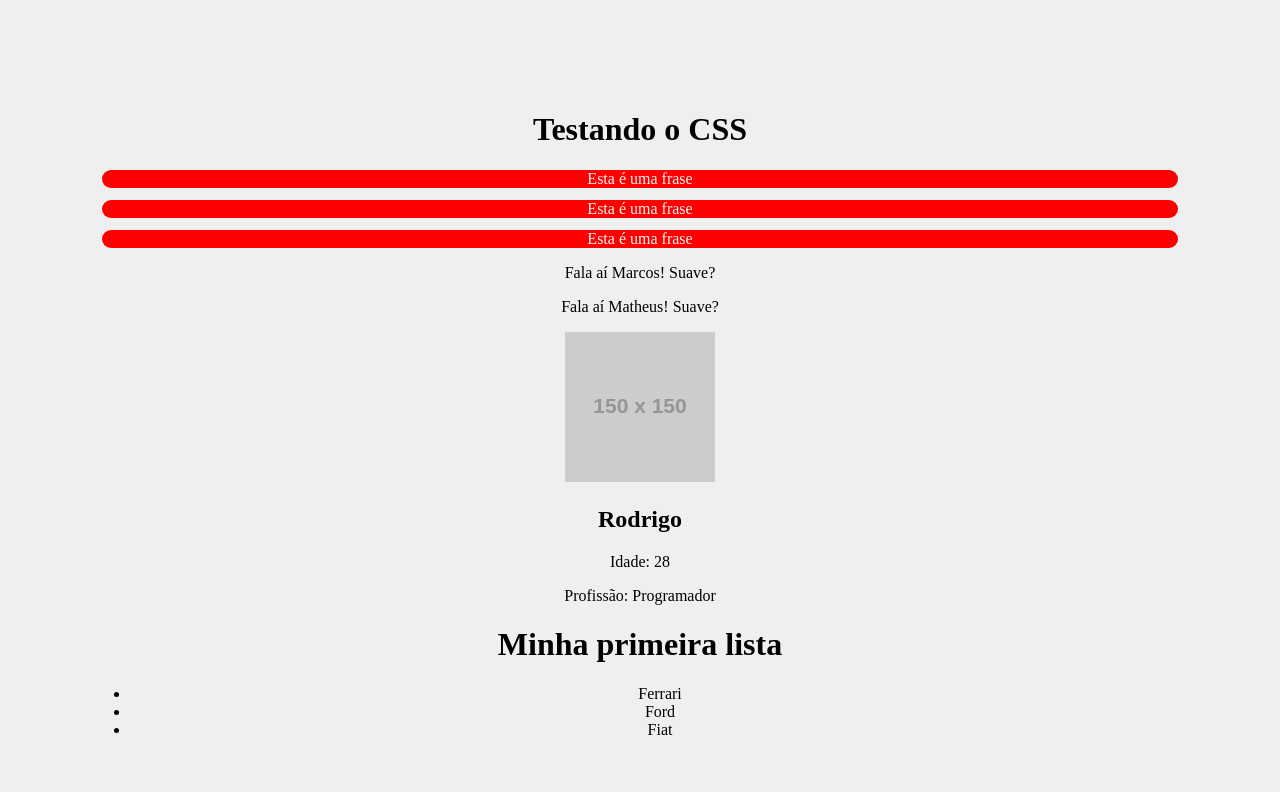
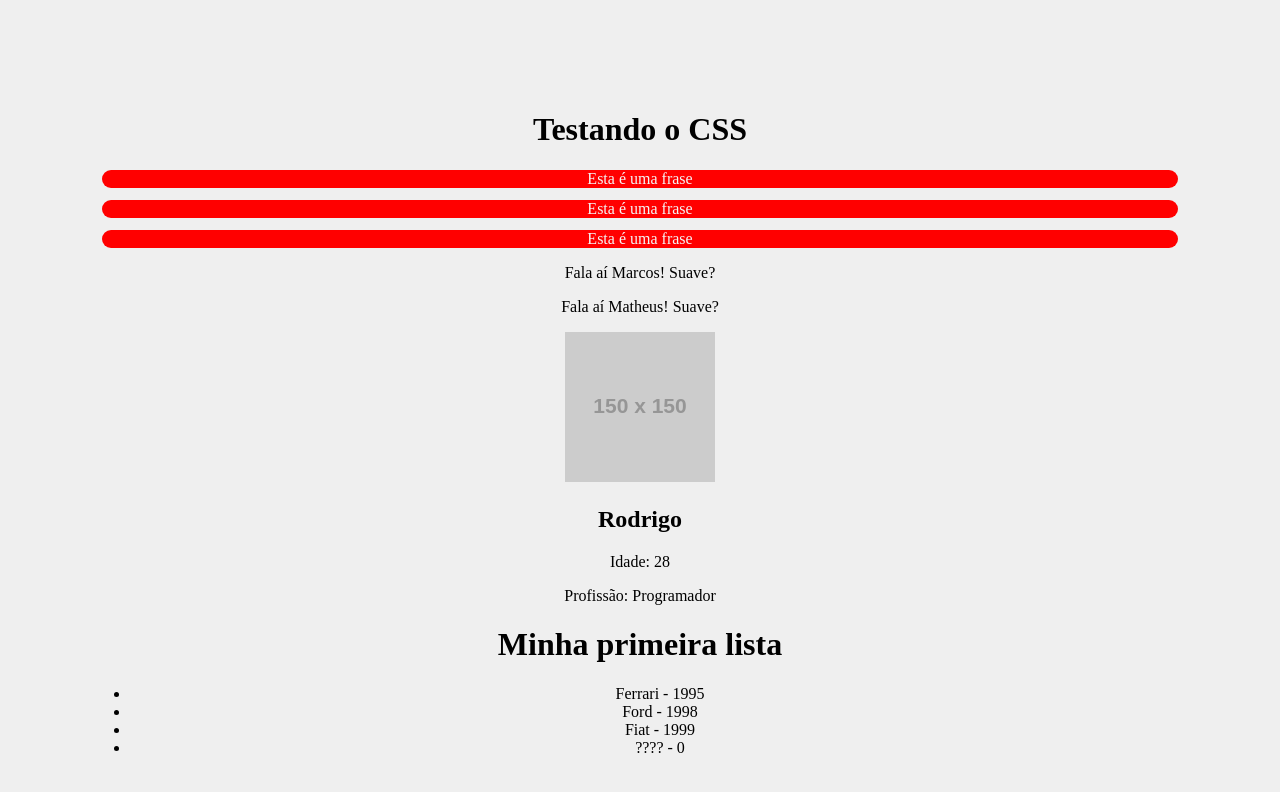
Before and after one commit to devmarquinhos/curly-guacamole, a React (Vite) app: page / in a window 1280 px wide. Shown: the top 792 px of the page. Built offline with nearby package versions, Linux system fonts and the light colour scheme.

Commit message:
:lipstick: Usando Prop-types

```diff
--- a/package.json
+++ b/package.json
@@ -9,6 +9,7 @@
     "preview": "vite preview"
   },
   "dependencies": {
+    "prop-types": "^15.8.1",
     "react": "^18.2.0",
     "react-dom": "^18.2.0"
   },
--- a/src/components/Item.jsx
+++ b/src/components/Item.jsx
@@ -1,7 +1,19 @@
-export default function Item(props){
+import PropTypes from 'prop-types'
+
+export default function Item({ marca, anoLancamento}){
     return(
         <>
-            <li>{props.marca}</li>
+            <li>{marca} - {anoLancamento}</li>
         </>
     )
 }
+
+Item.propTypes = {
+    marca: PropTypes.string.isRequired,
+    anoLancamento: PropTypes.number
+}
+
+Item.defaultProps = {
+    marca: "????",
+    anoLancamento: 0,
+}
--- a/src/components/List.jsx
+++ b/src/components/List.jsx
@@ -6,9 +6,10 @@ export default function List(){
         <>
             <h1>Minha primeira lista</h1>
             <ul>
-                <Item marca="Ferrari"/>
-                <Item marca="Ford"/>
-                <Item marca="Fiat"/>
+                <Item marca="Ferrari" anoLancamento={1995}/>
+                <Item marca="Ford" anoLancamento={1998}/>
+                <Item marca="Fiat" anoLancamento={1999}/>
+                <Item/>
             </ul>
         </>
     )
```
Also changed, not shown: 1 other file (tests, documents, lock files or other folders).
